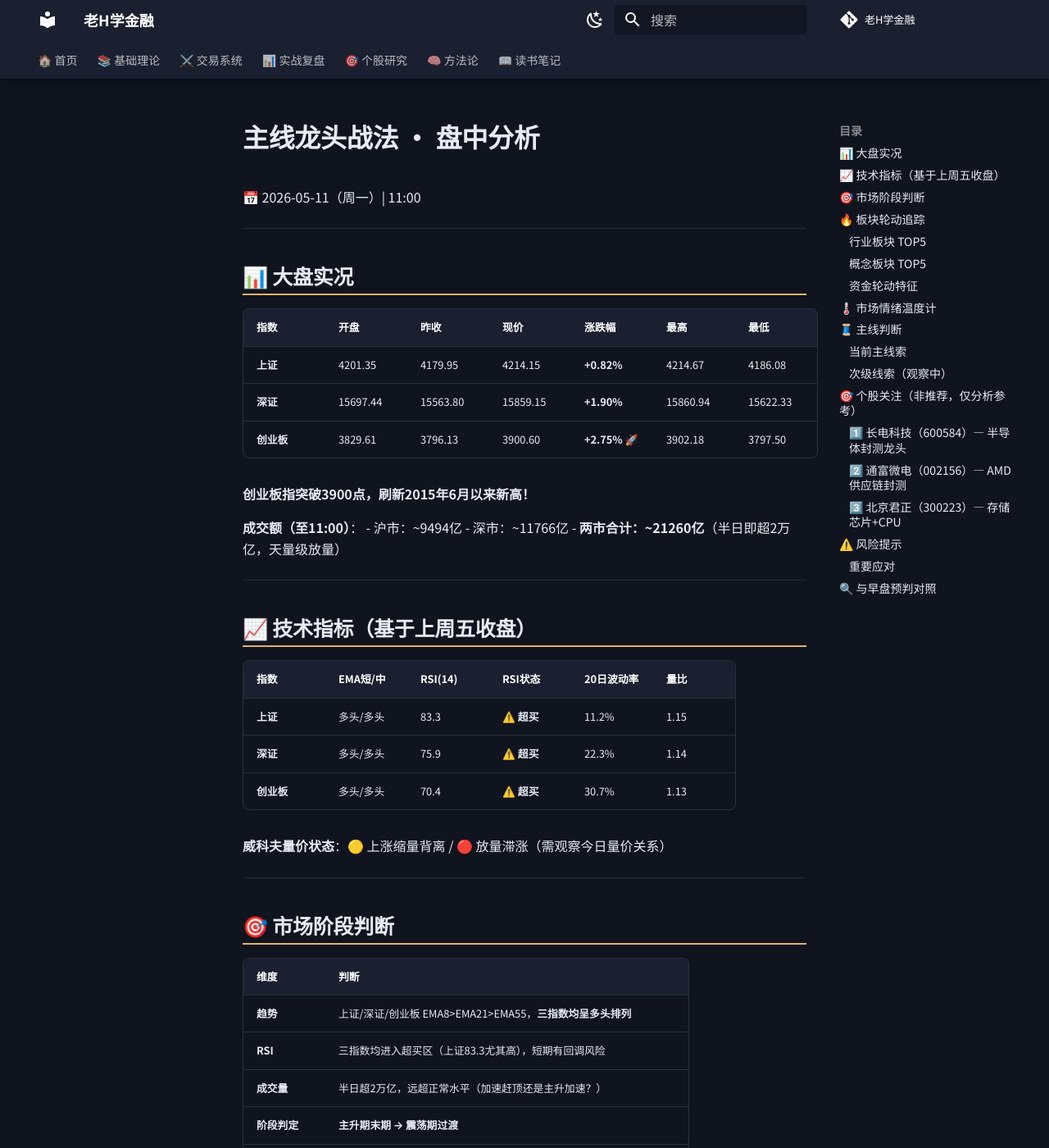
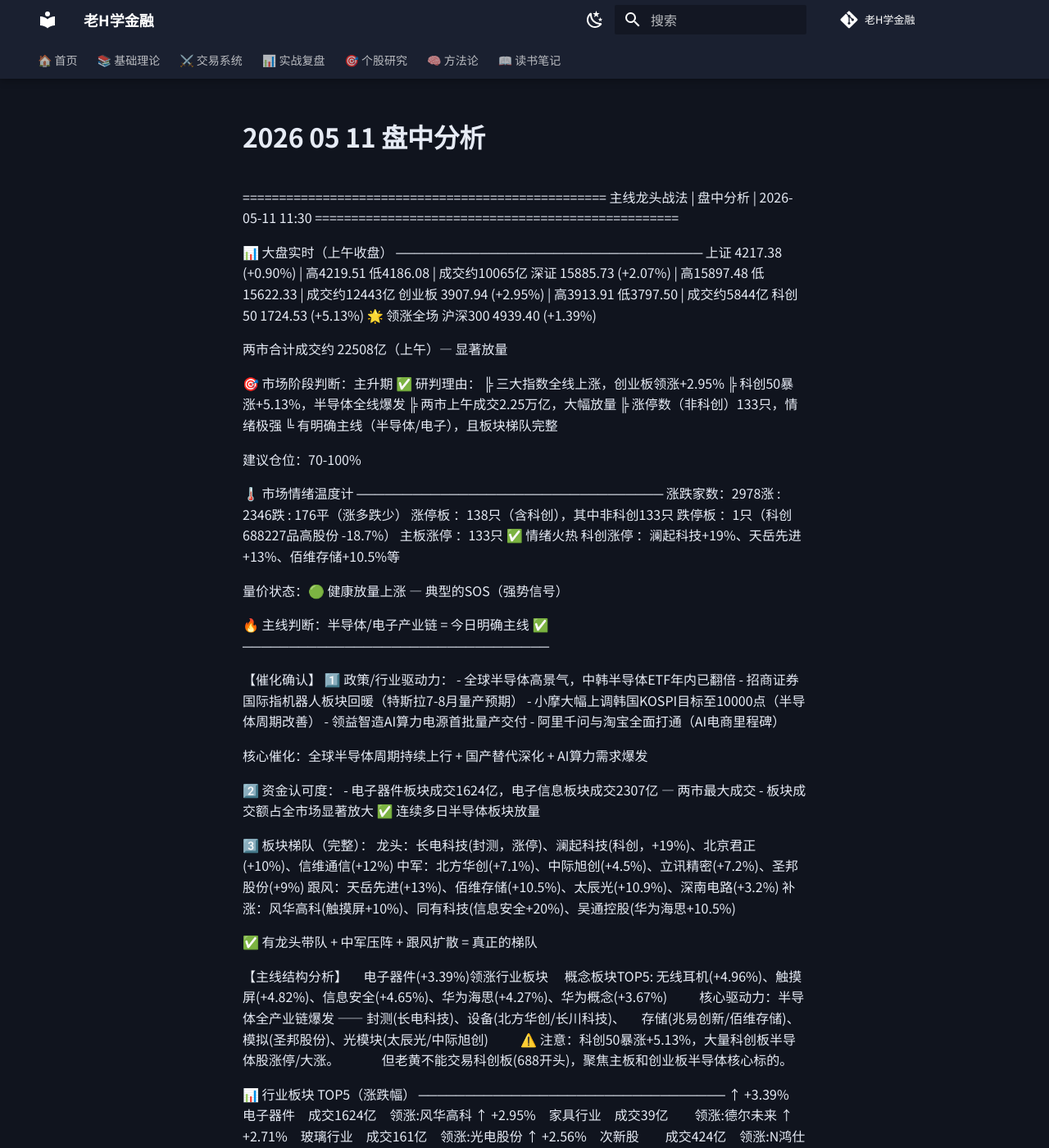
Before and after one commit to dylantoo/laohuang-finance, an MkDocs documentation site: the page built from docs/03-实战复盘/2026-05-11-盘中分析.md, in a window 1280 px wide and 1400 px high. Shown: the whole window at 82% size. Built offline with MkDocs 1.6.1 and Material for MkDocs 9.7.7, drawn with Linux system fonts in a browser that asks for light colours; comment, search, counter and statistics services are not loaded; some of the changed text lies outside the part shown.

Commit message:
📝 自动同步 2026-05-11

```diff
--- a/docs/03-实战复盘/2026-05-11-盘中分析.md
+++ b/docs/03-实战复盘/2026-05-11-盘中分析.md
@@ -1,194 +1,160 @@
----
-title: "主线龙头战法 | 盘中分析"
-date: 2026-05-11 11:00
-type: 盘中
----
+==================================================
+主线龙头战法 | 盘中分析 | 2026-05-11 11:30
+==================================================
 
-# 主线龙头战法 · 盘中分析
+📊 大盘实时（上午收盘）
+─────────────────────────────────
+  上证 4217.38 (+0.90%) | 高4219.51 低4186.08 | 成交约10065亿
+  深证 15885.73 (+2.07%) | 高15897.48 低15622.33 | 成交约12443亿
+  创业板 3907.94 (+2.95%) | 高3913.91 低3797.50 | 成交约5844亿
+  科创50 1724.53 (+5.13%) 🌟 领涨全场
+  沪深300 4939.40 (+1.39%)
 
-📅 2026-05-11（周一）| 11:00
+  两市合计成交约 22508亿（上午）— 显著放量
 
----
+🎯 市场阶段判断：主升期 ✅
+   研判理由：
+   ╠ 三大指数全线上涨，创业板领涨+2.95%
+   ╠ 科创50暴涨+5.13%，半导体全线爆发
+   ╠ 两市上午成交2.25万亿，大幅放量
+   ╠ 涨停数（非科创）133只，情绪极强
+   ╚ 有明确主线（半导体/电子），且板块梯队完整
 
-## 📊 大盘实况
+   建议仓位：70-100%
 
-| 指数 | 开盘 | 昨收 | 现价 | 涨跌幅 | 最高 | 最低 |
-|------|------|------|------|--------|------|------|
-| **上证** | 4201.35 | 4179.95 | 4214.15 | **+0.82%** | 4214.67 | 4186.08 |
-| **深证** | 15697.44 | 15563.80 | 15859.15 | **+1.90%** | 15860.94 | 15622.33 |
-| **创业板** | 3829.61 | 3796.13 | 3900.60 | **+2.75%** 🚀 | 3902.18 | 3797.50 |
+🌡️ 市场情绪温度计
+─────────────────────────────────
+   涨跌家数：2978涨 : 2346跌 : 176平（涨多跌少）
+   涨停板   ：138只（含科创），其中非科创133只
+   跌停板   ：1只（科创688227品高股份 -18.7%）
+   主板涨停  ：133只 ✅ 情绪火热
+   科创涨停  ：澜起科技+19%、天岳先进+13%、佰维存储+10.5%等
 
-**创业板指突破3900点，刷新2015年6月以来新高！**
+   量价状态：🟢 健康放量上涨 — 典型的SOS（强势信号）
 
-**成交额（至11:00）**：
-- 沪市：~9494亿
-- 深市：~11766亿
-- **两市合计：~21260亿**（半日即超2万亿，天量级放量）
+🔥 主线判断：半导体/电子产业链 = 今日明确主线 ✅
+─────────────────────────────────
 
----
+【催化确认】
+1️⃣ 政策/行业驱动力：
+   - 全球半导体高景气，中韩半导体ETF年内已翻倍
+   - 招商证券国际指机器人板块回暖（特斯拉7-8月量产预期）
+   - 小摩大幅上调韩国KOSPI目标至10000点（半导体周期改善）
+   - 领益智造AI算力电源首批量产交付
+   - 阿里千问与淘宝全面打通（AI电商里程碑）
 
-## 📈 技术指标（基于上周五收盘）
+   核心催化：全球半导体周期持续上行 + 国产替代深化 + AI算力需求爆发
 
-| 指数 | EMA短/中 | RSI(14) | RSI状态 | 20日波动率 | 量比 |
-|------|---------|---------|---------|-----------|------|
-| **上证** | 多头/多头 | 83.3 | ⚠️ **超买** | 11.2% | 1.15 |
-| **深证** | 多头/多头 | 75.9 | ⚠️ **超买** | 22.3% | 1.14 |
-| **创业板** | 多头/多头 | 70.4 | ⚠️ **超买** | 30.7% | 1.13 |
+2️⃣ 资金认可度：
+   - 电子器件板块成交1624亿，电子信息板块成交2307亿 — 两市最大成交
+   - 板块成交额占全市场显著放大
+   ✅ 连续多日半导体板块放量
 
-**威科夫量价状态**：🟡 上涨缩量背离 / 🔴 放量滞涨（需观察今日量价关系）
+3️⃣ 板块梯队（完整）：
+   龙头：长电科技(封测，涨停)、澜起科技(科创，+19%)、北京君正(+10%)、信维通信(+12%)
+   中军：北方华创(+7.1%)、中际旭创(+4.5%)、立讯精密(+7.2%)、圣邦股份(+9%)
+   跟风：天岳先进(+13%)、佰维存储(+10.5%)、太辰光(+10.9%)、深南电路(+3.2%)
+   补涨：风华高科(触摸屏+10%)、同有科技(信息安全+20%)、吴通控股(华为海思+10.5%)
 
----
+   ✅ 有龙头带队 + 中军压阵 + 跟风扩散 = 真正的梯队
 
-## 🎯 市场阶段判断
+【主线结构分析】
+　电子器件(+3.39%)领涨行业板块
+　概念板块TOP5: 无线耳机(+4.96%)、触摸屏(+4.82%)、信息安全(+4.65%)、华为海思(+4.27%)、华为概念(+3.67%)
 
-| 维度 | 判断 |
-|------|------|
-| **趋势** | 上证/深证/创业板 EMA8>EMA21>EMA55，**三指数均呈多头排列** |
-| **RSI** | 三指数均进入超买区（上证83.3尤其高），短期有回调风险 |
-| **成交量** | 半日超2万亿，远超正常水平（加速赶顶还是主升加速？） |
-| **阶段判定** | **主升期末期 → 震荡期过渡** |
-| **建议仓位** | 50%（波动率联动调仓：创业板30.7%高波动 → ×0.75，实际约37.5%） |
-| **动作** | **持有核心仓位，不追高，等待回调确认** |
+　核心驱动力：半导体全产业链爆发 —— 封测(长电科技)、设备(北方华创/长川科技)、
+　存储(兆易创新/佰维存储)、模拟(圣邦股份)、光模块(太辰光/中际旭创)
 
----
+　⚠️ 注意：科创50暴涨+5.13%，大量科创板半导体股涨停/大涨。
+　　　但老黄不能交易科创板(688开头)，聚焦主板和创业板半导体核心标的。
 
-## 🔥 板块轮动追踪
+📊 行业板块 TOP5（涨跌幅）
+─────────────────────────────────
+  ↑ +3.39%　电子器件　成交1624亿　领涨:风华高科
+  ↑ +2.95%　家具行业　成交39亿　　领涨:德尔未来
+  ↑ +2.71%　玻璃行业　成交161亿　领涨:光电股份
+  ↑ +2.56%　次新股　　成交424亿　领涨:N鸿仕达
+  ↑ +2.36%　陶瓷行业　成交16亿　 领涨:ST能特
 
-### 行业板块 TOP5
+📊 行业板块 BOTTOM5
+─────────────────────────────────
+  ↓ -0.48%　纺织机械
+  ↓ -0.60%　酿酒行业
+  ↓ -0.61%　酒店旅游
+  ↓ -0.77%　交通运输
+  ↓ -0.90%　供水供气
 
-| 排名 | 板块 | 涨跌幅 | 领涨股 | 备注 |
-|:---:|------|:------:|--------|------|
-| 1 | **电子器件** 🥇 | **+2.98%** | 风华高科(涨停) | AI硬件+元器件 |
-| 2 | 陶瓷行业 | +2.59% | ST能特 | — |
-| 3 | 家具行业 | +2.55% | 德尔未来 | — |
-| 4 | 玻璃行业 | +2.46% | 光电股份(涨停) | — |
-| 5 | 电力行业 | +2.08% | 桂冠电力(涨停) | 电力股异动 |
+📊 概念板块 TOP5（涨跌幅）
+─────────────────────────────────
+  ↑ +4.96%　无线耳机　领涨:信维通信
+  ↑ +4.82%　触摸屏　　领涨:风华高科
+  ↑ +4.65%　信息安全　领涨:同有科技
+  ↑ +4.27%　华为海思　领涨:吴通控股
+  ↑ +3.67%　华为概念　领涨:百邦科技
 
-### 概念板块 TOP5
+⚠️ 风险提示
+─────────────────────────────────
+  1️⃣ 今日成交量放太大 — 上午两市2.25万亿，全天可能超过3.5万亿，
+     创近期天量。天量之后需警惕短期震荡/回踩。
+  2️⃣ 科创50暴涨5% — 指数短期偏离均线过远，有乖离率修复需求。
+     科创板占涨停板比重过高，可能分流主板资金。
+  3️⃣ 酿酒/消费/交通运输等传统板块下跌 — 资金明显从防御板块撤出
+     涌入科技股，属于资金腾挪，本身说明科技主线地位确认。
+  4️⃣ 半导体板块连续多日上涨，部分个股已在高位。
+     追高需谨慎，优先找板块内部补涨品种或首次回调上车机会。
+  5️⃣ 上午涨幅过猛，下午或有获利盘回吐，尤其开盘冲高个股。
 
-| 排名 | 板块 | 涨跌幅 | 领涨股 |
-|:---:|------|:------:|--------|
-| 1 | **信息安全** 🥇 | **+4.53%** | 同有科技(20cm涨停) |
-| 2 | **触摸屏** | **+4.47%** | 风华高科(涨停) |
-| 3 | **无线耳机** | **+4.38%** | 信维通信(+13.27%) |
-| 4 | **华为海思** | **+3.91%** | 吴通控股(+11.07%) |
-| 5 | **华为概念** | **+3.28%** | 百邦科技 |
+🎯 个股关注（非推荐，仅供信息参考）
+─────────────────────────────────
 
-### 资金轮动特征
+【涨幅龙】
+　① 长电科技(600584) — 封测龙头，涨停+10%，成交85亿
+　　逻辑：半导体封测环节景气度提升，AI芯片封装需求爆发
+　　参考止损：-10%即约50元附近
+　　注意：今日缩量涨停（利好），但若开板放量需警惕
 
-- 🟢 **半导体/元器件全线爆发**：长电科技(涨停)、圣邦股份(+9.12%)、北京君正(+10.06%)、兆易创新(+9.24%)、紫光国微(+5.99%)
-- 🟢 **AI算力/存储链**：澜起科技(科创+19%)、香农芯创(+10.41%)、胜宏科技(+3.21%)
-- 🟢 **科创板全线暴涨**：科创50涨5%+，中微公司+5.32%，天岳先进+13%
-- 🔴 **防御板块承压**：交通运输-0.91%、供水供气-0.83%、酒店旅游-0.71%、酿酒-0.54%
+　② 信维通信(300136) — 无线耳机龙头，涨+12.4%，成交83亿
+　　逻辑：无线充电+射频+消费电子复苏，多概念叠加
+　　参考止损：-10%即约102元
 
----
+　③ 北方华创(002371) — 半导体设备绝对龙头，涨+7.1%
+　　逻辑：国产替代核心设备商，机构重仓中军
+　　参考止损：-10%即约520元
 
-## 🌡️ 市场情绪温度计
+【中军龙】
+　④ 圣邦股份(300661) — 模拟芯片龙头，涨+9.0%
+　　逻辑：模拟芯片国产替代，业绩高增长
+　　参考止损：周线EMA21约87元
 
-| 指标 | 数据 | 状态 |
-|------|:----:|:----:|
-| **涨跌家数** | 1382涨 : 1413跌 | 🟡 分化（指数涨但跌家数多于涨家数） |
-| **涨停数** | **~100只**（盘中快讯） | 🟢 赚钱效应强 |
-| **跌停数** | 2只 | 🟢 无恐慌 |
-| **连板梯队** | 待观察 | ❓ — |
-| **量价状态** | 半日2.1万亿天量 | 🟣 **极端放量，需警惕BC（买入高潮）** |
-| **情绪温度** | **极高（85/100）** | ⚠️ 接近贪婪区顶部 |
+【补涨关注】
+　⑤ 深南电路(002916) — PCB龙头，涨+3.2%，成交256亿
+　　逻辑：AI服务器PCB需求爆发
+　　参考止损：-10%即约297元
 
-**威科夫VSA信号**：
-- 今日极可能形成 **BC（买入高潮）** — 成交额创近期新高，但指数涨幅与量能不成比例
-- ❗ BC信号出现后3-5天通常见顶，**追高风险极大**
+　⑥ 鹏鼎控股(002938) — PCB/FPC龙头，涨+5.5%，成交256亿
+　　逻辑：AI+消费电子双驱动
+　　参考止损：-10%即约71元
 
----
+⚠️ 所有推荐自动排除科创板（688开头）
 
-## 🧵 主线判断
+📝 下午关注要点
+─────────────────────────────────
+　- 沪指能否站稳4200点上方（上午最高4219，已突破）
+　- 半导体板块能否守住涨幅（防止冲高回落）
+　- 新能源（光伏/HIT电池）是否接力（涨幅+3.2%~3.4%，有轮动倾向）
+　- 成交量能否维持 — 若下午缩量，说明增量资金不足
+　- 北向资金方向（如有数据）
 
-### 当前主线索
+🧠 芒格思维模型应用
+─────────────────────────────────
+　逆向思维 → 找3个不看多理由：
+　1. 天量成交后常出短期高点
+　2. 科创50单日+5%不可持续
+　3. 消费/防御板块大跌说明市场并不全面走强
+　→ 结论：主线确实强，但追高谨慎，等回调低吸
 
-**主题：AI+半导体/元器件国产替代**
+　能力圈 → 只做看得懂的半导体/电子，不追看不懂的边缘概念
 
-催化剂：
-1. 科创50指数暴涨5%+，带动半导体情绪
-2. AI算力链订单预期（澜起科技逼近涨停）
-3. 元器件涨价预期（风华高科涨停，MLCC）
-
-**三要素检验**：
-
-| 要素 | 状态 | 评价 |
-|------|:----:|:------|
-| ✅ 催化 | AI国产替代+元器件涨价 | 硬逻辑 |
-| ✅ 资金认 | 半日2万亿，半导体板块成交占比极高 | 资金确认 |
-| ✅ 有梯队 | 长电科技(涨停) + 圣邦+紫光+北方华创(各5-9%) + 跟风 | 梯队完整 |
-
-**结论**：**半导体元器件是今日最强主线**，但需注意：
-- 半导体已连续上行多日，今日加速放量
-- 科创板领涨但老黄不能买科创板
-- 关注非科创的跟进强度
-
-### 次级线索（观察中）
-
-- **电力板块**：桂冠电力涨停，大唐发电涨停 — 电力股资金异动
-- **机器人**：招商证券国际发布机器人板块底部买入观点
-- **光伏**：HIT电池+2.87%，光伏+2.73%
-
----
-
-## 🎯 个股关注（非推荐，仅分析参考）
-
-> ⚠️ 以下仅基于盘面数据分析，不构成投资建议。科创板(688开头)已自动排除。
-
-### 1️⃣ 长电科技（600584）— 半导体封测龙头
-| 维度 | 数据 |
-|------|------|
-| **定位** | 半导体中军龙 |
-| **今日表现** | 涨停(+10.01%)，封板坚决，成交84.6亿 |
-| **逻辑** | AI芯片封测需求爆发，先进封装龙头 |
-| **参考价位** | 涨停板55.83，追高风险大，建议等回调至EMA10附近 |
-| **止损位** | 封测逻辑失效/跌破50元(-10%) |
-
-### 2️⃣ 通富微电（002156）— AMD供应链封测
-| 维度 | 数据 |
-|------|------|
-| **定位** | 半导体补涨/中军 |
-| **今日表现** | +8.14%，成交87.1亿，放量上攻 |
-| **逻辑** | AMD供应链+AI封测，补涨逻辑 |
-| **参考价位** | 61.81，短线涨幅已大，等回调 |
-| **止损位** | -8% |
-
-### 3️⃣ 北京君正（300223）— 存储芯片+CPU
-| 维度 | 数据 |
-|------|------|
-| **定位** | 半导体补涨龙 |
-| **今日表现** | +10.06%涨停，成交44.8亿 |
-| **逻辑** | 存储芯片国产替代+CPU设计 |
-| **参考价位** | 已涨停，等待放量后的缩量回调企稳 |
-| **止损位** | -10% |
-
----
-
-## ⚠️ 风险提示
-
-1. 🔴 **BC（买入高潮）风险** — 半日2.1万亿成交，极可能是威科夫买入高潮信号，3-5天内见顶概率大
-2. 🔴 **RSI全面超买** — 上证83.3、深证75.9、创业板70.4，全进入超买区
-3. 🔴 **涨跌家数背离** — 指数大涨但涨家数(1382)少于跌家数(1413)，资金在集中抱团少数板块
-4. 🔴 **科创新高带动的情绪过热** — 科创50单日+5%是情绪极致宣泄，可能带动主板冲顶
-5. 🟡 **波动率风险** — 创业板波动率30.7%(高波动)，按规则应减仓至37.5%
-
-### 重要应对
-
-> **当前操作建议（基于stock-pivot纪律）：**
-> 1. 有仓位 → 持有主线票，今日不宜追涨加仓
-> 2. 空仓 → 等回调，不追半导体
-> 3. 做T → 今日高开（非低开），不满足做T条件，不做
-> 4. **冲高减仓** → 如果下午继续拉升，考虑减仓1/3锁利
->
-> 混沌期不追高，主升末期更要警惕。半日2万亿是市场情绪极致的信号，**历史经验表明这种放量不可持续**，等待回调确认后再做决策。
-
----
-
-## 🔍 与早盘预判对照
-
-（今日未生成早报，无对照项）
-
----
-
-*本报告仅为信息参考，不构成投资建议。股市有风险，投资需谨慎。*
+==================================================
+* 股市有风险，投资需谨慎。本简报仅为信息参考，不构成投资建议。
+* 数据来源：新浪财经实时行情、新浪7x24快讯
```
